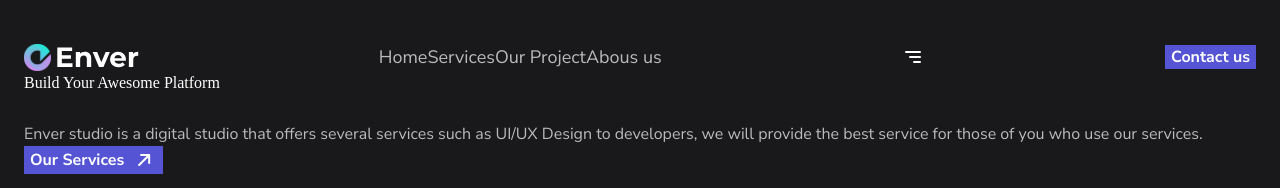
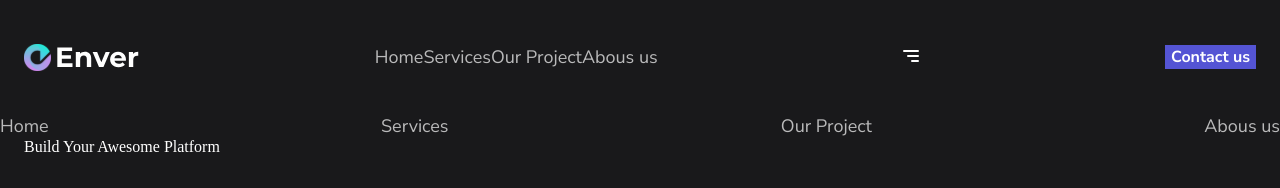
Before and after one commit to IlyaMak/next-js-layouts, a Next.js app: page /digital-agency-enver in a window 1280 px wide. Shown: the top 188 px of the page. Built offline with nearby package versions, Linux system fonts and the light colour scheme.

Commit message:
Show menu on click menu icon

```diff
--- a/src/app/digital-agency-enver/page.jsx
+++ b/src/app/digital-agency-enver/page.jsx
@@ -1,3 +1,6 @@
+'use client';
+
+import { useState } from 'react';
 import styles from '../digital-agency-enver/page.module.css'
 import cnCommon from '../modules/classname';
 
@@ -8,6 +11,8 @@ export const metadata = {
 const cn = cnCommon.bind(null, styles);
 
 const Enver = () => {
+    const [isMenuShown, setIsMenuShown] = useState(false);
+
     return (
         <div className={styles.main}>
             <div className={cn("gradient", "gradient--first")}></div>
@@ -30,10 +35,28 @@ const Enver = () => {
                         Abous us
                     </a>
                 </div>
-                <img className={styles["menu-logo"]} src="/assets-digital-agency-enver/images/Sort.svg" alt="Menu logo" />
+                <button className={styles["menu-button"]} onClick={() => setIsMenuShown(!isMenuShown)}>
+                    {isMenuShown ? <div className={cn("close-logo")}>X</div>
+                        : <img className={styles["menu-logo"]} src="/assets-digital-agency-enver/images/Sort.svg" alt="Menu logo" />
+                    }
+                </button>
                 <button className={cn("button", "button--menu-contacts")}>
                     Contact us
                 </button>
+            </div>
+            <div className={cn("menu-section", "menu-section--phone", isMenuShown ? "menu-section--is-open" : "")}>
+                <a href="#main" className={cn("link", "link--menu")}>
+                    Home
+                </a>
+                <a href="#features" className={cn("link", "link--menu")}>
+                    Services
+                </a>
+                <a href="#portfolio" className={cn("link", "link--menu")}>
+                    Our Project
+                </a>
+                <a href="#about" className={cn("link", "link--menu")}>
+                    Abous us
+                </a>
             </div>
             <div id="main" className={cn("greeting-section", "row")}>
                 <div className={styles["main__section"]}>
--- a/src/app/digital-agency-enver/page.module.css
+++ b/src/app/digital-agency-enver/page.module.css
@@ -60,6 +60,37 @@
                 display: none;
             }
         }
+
+        &--phone {
+            justify-content: center;
+            flex-direction: column;
+            height: 0;
+            margin-top: 0;
+            overflow: hidden;
+            transition: all 0.2s linear;
+        }
+
+        &--is-open {
+            height: 180px;
+            margin-top: 40px;
+        }
+
+        .menu-button {
+            cursor: pointer;
+            border: 0;
+            background-color: inherit;
+            width: 36px;
+
+            @media(--xl) {
+                display: none;
+            }
+
+            .close-logo {
+                color: white;
+                font-size: 24px;
+                font-family: "Nunito Sans";
+            }
+        }
     }
 
     .link {
@@ -71,6 +102,10 @@
 
         &--footer {
             font-weight: 700;
+        }
+
+        &--menu {
+            margin-top: 20px;
         }
     }
 
--- a/src/app/layout.js
+++ b/src/app/layout.js
@@ -7,7 +7,7 @@ export const metadata = {
 export default function RootLayout({ children }) {
   return (
     <html lang="en">
-      <body>{children}</body>
+      <body suppressHydrationWarning={true}>{children}</body>
     </html>
   )
 }
```
Also changed, not shown: 1 other file (tests, documents, lock files or other folders).
